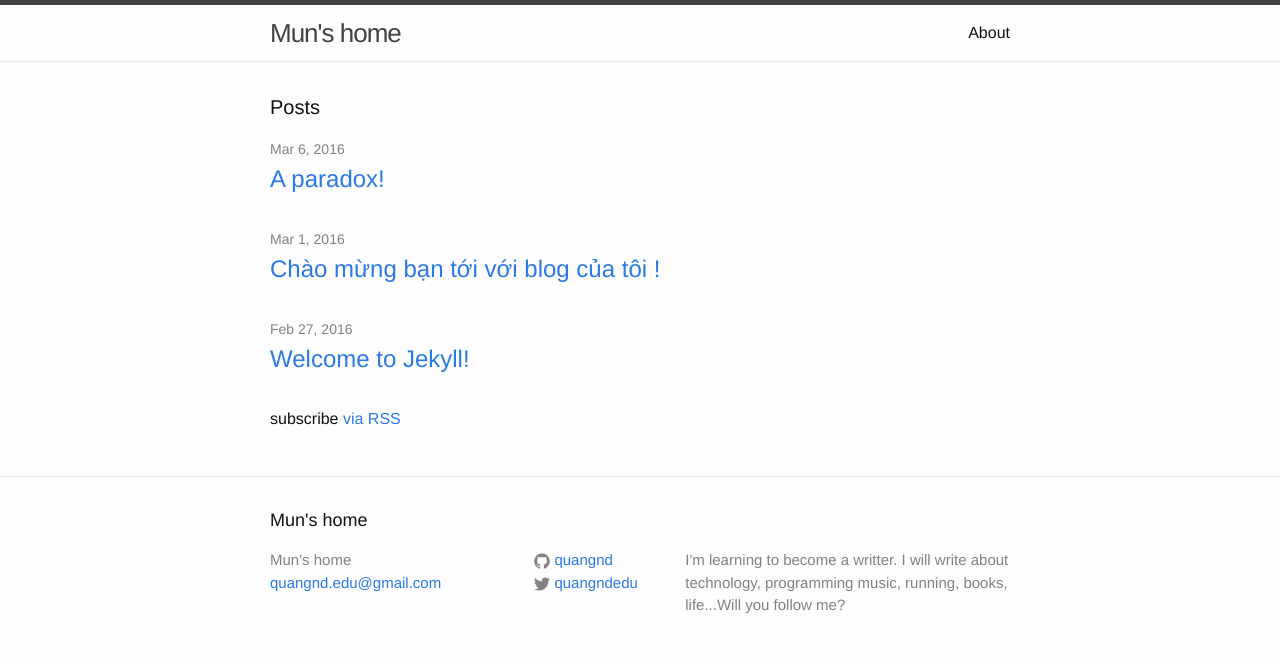
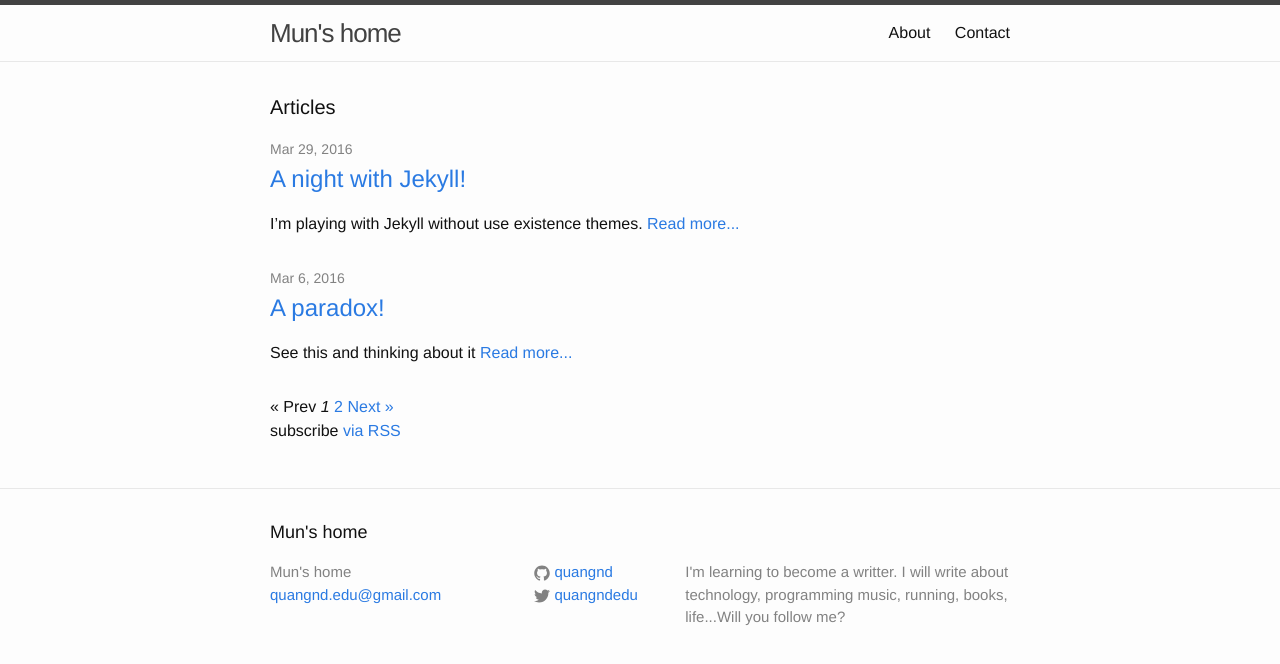
Before and after one commit to quangnd/quangnd.github.io, a Jekyll site: the page built from index.html, in a window 1280 px wide. Shown: the top 664 px of the page. Built offline with Jekyll 4.4.1, drawn with Linux system fonts in a browser that asks for light colours; the list of posts is cut into pages by our own code.

Commit message:
Add paging

```diff
--- a/_config.yml
+++ b/_config.yml
@@ -16,5 +16,10 @@ url: "http://quangnd.github.io" # the base hostname & protocol for your site
 twitter_username: quangndedu
 github_username:  quangnd
 
+#Paging
+gems: [jekyll-paginate]
+paginate: 2
+paginate_path: /page:num
+
 # Build settings
 markdown: kramdown
--- /dev/null
+++ b/_posts/2016-03-29-night-to-jekyll.markdown
@@ -0,0 +1,21 @@
+---
+layout: post
+title:  "A night with Jekyll!"
+date:   2016-03-29 23:51:54 +0700
+categories: various
+---
+I'm playing with Jekyll without use existence themes.
+
+{% highlight ruby linenos%}
+def show
+  @widget = Widget(params[:id])
+  respond_to do |format|
+    format.html # show.html.erb
+    format.json { render json: @widget }
+  end
+end
+{% endhighlight %}
+
+Thanks for GOD!
+
+@Mun
--- a/index.html
+++ b/index.html
@@ -1,23 +1,56 @@
 ---
 layout: default
+
+
 ---
 
 <div class="home">
 
-  <h1 class="page-heading">Posts</h1>
+  <h1 class="page-heading">Articles</h1>
 
   <ul class="post-list">
-    {% for post in site.posts %}
+    {% for post in paginator.posts %}
       <li>
         <span class="post-meta">{{ post.date | date: "%b %-d, %Y" }}</span>
 
         <h2>
           <a class="post-link" href="{{ post.url | prepend: site.baseurl }}">{{ post.title }}</a>
         </h2>
+
+        {{ post.excerpt | remove: '<p>' | remove: '</p>' }}  <a href="{{ post.url | prepend: site.baseurl }}">Read more...</a>
       </li>
     {% endfor %}
   </ul>
 
+  <!-- Pagination links -->
+{% if paginator.total_pages > 1 %}
+<div class="pagination">
+  {% if paginator.previous_page %}
+    <a href="{{ paginator.previous_page_path | prepend: site.baseurl | replace: '//', '/' }}">&laquo; Prev</a>
+  {% else %}
+    <span>&laquo; Prev</span>
+  {% endif %}
+
+  {% for page in (1..paginator.total_pages) %}
+    {% if page == paginator.page %}
+      <em>{{ page }}</em>
+    {% elsif page == 1 %}
+      <a href="{{ paginator.previous_page_path | prepend: site.baseurl | replace: '//', '/' }}">{{ page }}</a>
+    {% else %}
+      <a href="{{ site.paginate_path | prepend: site.baseurl | replace: '//', '/' | replace: ':num', page }}">{{ page }}</a>
+    {% endif %}
+  {% endfor %}
+
+  {% if paginator.next_page %}
+    <a href="{{ paginator.next_page_path | prepend: site.baseurl | replace: '//', '/' }}">Next &raquo;</a>
+  {% else %}
+    <span>Next &raquo;</span>
+  {% endif %}
+</div>
+{% endif %}
+
   <p class="rss-subscribe">subscribe <a href="{{ "/feed.xml" | prepend: site.baseurl }}">via RSS</a></p>
 
+
+
 </div>
```
Also changed, not shown: contact.md (added, +5 -0 lines), 1 other file.
